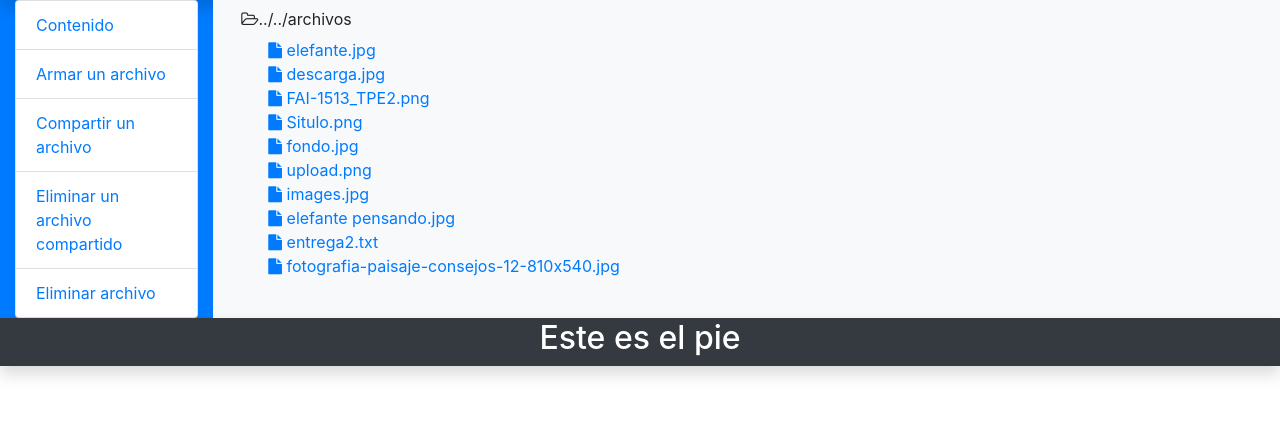
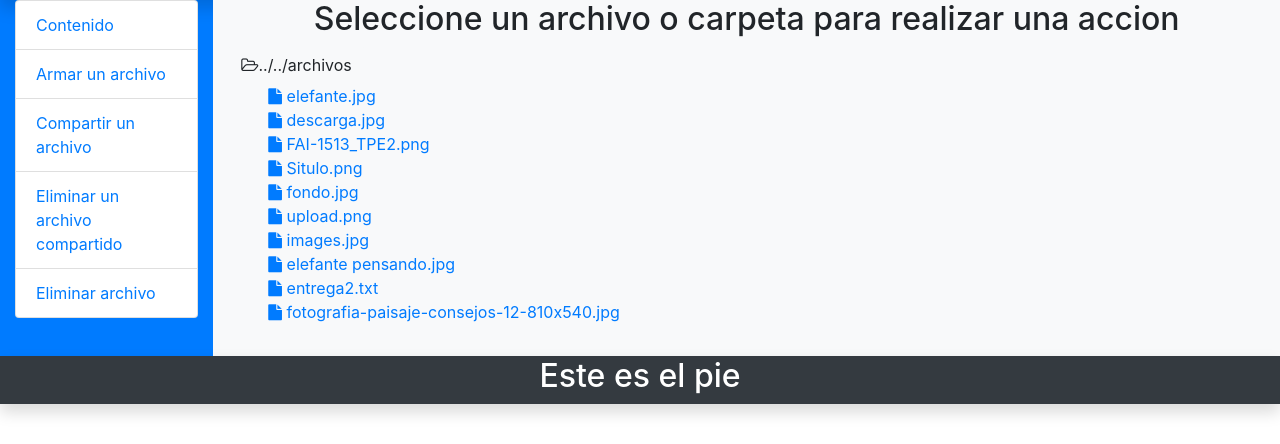
Before and after one commit to wtfranco22/FAI-1513TPE, a PHP site: page /contenido.php in a window 1280 px wide. Shown: the part 58-502 px from the top of the page. Run offline with PHP 8.4, Linux system fonts and the light colour scheme; some libraries are stand-ins or nearby versions.

Commit message:
finalizada la 3era entrega

```diff
--- a/control/archivo.php
+++ b/control/archivo.php
@@ -55,7 +55,7 @@ class archivo
                         "<b>Tipo</b>: " . $tipo . "<br>" .
                         "<b>Tamaño</b>: " . $tam . "MB<br>" .
                         "<b>Carpeta temporal</b>: " . $temp . "<br>" .
-                        "<b>FUTURA UBICACION</b:".$ubicacion."(proximo intento)<br>".
+                        "<b>FUTURA UBICACION</b> :". $ubicacion ." (proximo intento)<br>".
                         "Se ha copiado con exito en " . $dir . $nombre;
                 } else {
                     $error = "ERROR: no se pudo copiar el archivo<br>";
--- a/vista/contenido/contenido.php
+++ b/vista/contenido/contenido.php
@@ -3,6 +3,7 @@ include_once("../estructura/cabecera.php");
 include_once("../../configuracion.php");
 ?>
 <form id="contenido" name="contenido" action="accion.php" method="GET">
+    <h2 class="text-center">Seleccione un archivo o carpeta para realizar una accion</h2>
     <div class="row">
         <div class="col-md-6 form-group">
             <?php
@@ -18,13 +19,13 @@ include_once("../../configuracion.php");
                 $ruta = $archivo["ruta"];
                 $nombre = $archivo["nombre"];
                 $nivel = $archivo["nivel"];
-                if($tempNivel>$nivel ){
-                    echo"</ul>";
+                if ($tempNivel > $nivel) {
+                    echo "</ul>";
                     $tempNivel--;
                 }
                 if ($elemento == "carpeta") {
-                    if($tempNivel==$nivel ){
-                        echo"</ul>";
+                    if ($tempNivel == $nivel) {
+                        echo "</ul>";
                         $tempNivel--;
                     }
                     echo "<a class='btn btn-light' href='#$ruta' onclick='opciones(\"carpeta\",\"$ruta\")'>" .
@@ -33,14 +34,15 @@ include_once("../../configuracion.php");
                     echo "<a href='#$ruta' onclick='opciones(\"archivo\",\"$ruta\")'>" .
                         "<i class='fa fa-file'></i> $nombre</a><br>";
                 }
-                if($tempNivel<$nivel){
-                    echo"<ul>";
+                if ($tempNivel < $nivel) {
+                    echo "<ul>";
                     $tempNivel++;
                 }
             }
             echo "</ul>";
             ?>
         </div>
+
         <div class="col-md-6 form-group" id="funcioncarpeta" style="display: none;">
             <h1 class="text-center">carpeta</h1>
             <div class="row">
@@ -80,7 +82,7 @@ include_once("../../configuracion.php");
                 <div class="col-md-6">
                     <button type="button" class="btn btn-dark btn-block" data-toggle="collapse" data-target="#eliminarArchivo">Eliminar archivo</button>
                     <div id="eliminarArchivo" class="collapse">
-                        <button onclick="redireccionar('eliminararchivo')" type="button" class=" fa fa-pencil btn btn-primary btn-block"> Eliminar archivo</button>
+                        <button onclick="redireccionar('eliminararchivo')" type="button" class=" fa fa-trash-o btn btn-primary btn-block"> Eliminar archivo</button>
                     </div>
                 </div>
             </div>
@@ -88,13 +90,13 @@ include_once("../../configuracion.php");
                 <div class="col-md-6">
                     <button type="button" class="btn btn-dark btn-block" data-toggle="collapse" data-target="#compartirarchivo">Compartir archivo</button>
                     <div id="compartirarchivo" class="collapse">
-                        <button onclick="redireccionar('compartirarchivo')" type="button" class="fa fa-pencil btn btn-primary btn-block">Compartir Archivo</button>
+                        <button onclick="redireccionar('compartirarchivo')" type="button" class="fa fa-share-alt btn btn-primary btn-block">Compartir Archivo</button>
                     </div>
                 </div>
                 <div class="col-md-6">
-                    <button type="button" class="btn btn-dark btn-block" data-toggle="collapse" data-target="#eliminarArchivoCompartido">Eliminar archivo compartido</button>
+                    <button type="button" class="btn btn-dark btn-block" data-toggle="collapse" data-target="#eliminarArchivoCompartido">Dejar de compartir</button>
                     <div id="eliminarArchivoCompartido" class="collapse">
-                        <button onclick="redireccionar('eliminararchivocompartido')" type="button" class="fa fa-pencil btn btn-primary btn-block"> Eliminar archivo compartido</button>
+                        <button onclick="redireccionar('eliminararchivocompartido')" type="button" class="fa fa-stop-circle btn btn-primary btn-block"> Dejar de compartir</button>
                     </div>
                 </div>
             </div>
--- a/vista/contenido/eliminararchivo.php
+++ b/vista/contenido/eliminararchivo.php
@@ -1,7 +1,7 @@
 <?php
 include_once("../estructura/cabecera.php");
 ?>
-<script type="text/javascript">
+<script>
     window.addEventListener("load", function(event) {
         var ref = window.location.href;
         var url = ref.split('.php').pop();
--- a/vista/estructura/cabecera.php
+++ b/vista/estructura/cabecera.php
@@ -5,8 +5,8 @@
     <meta charset="UTF-8">
     <meta name="viewport" content="width=device-width, initial-scale=1.0">
     <title>Practicos Programacion Web dinámica</title>
-    <link rel="stylesheet" type="text/css" href="../vista/css/bootstrap.min.css">
-    <link rel="stylesheet" type="text/css" href="../vista/css/bootstrapValidator.min.css">
+    <link rel="stylesheet" type="text/css" href="../css/bootstrap.min.css">
+    <link rel="stylesheet" type="text/css" href="../css/bootstrapValidator.min.css">
     <link rel="stylesheet" type="text/css" href="https://cdnjs.cloudflare.com/ajax/libs/font-awesome/4.7.0/css/font-awesome.min.css" integrity="sha512-SfTiTlX6kk+qitfevl/7LibUOeJWlt9rbyDn92a1DqWOw9vWG2MFoays0sgObmWazO5BQPiFucnnEAjpAB+/Sw==" crossorigin="anonymous" />
     <script src="../../ckeditor5/ckeditor.js"></script>
     <style type="text/css">
--- a/vista/estructura/lateral.php
+++ b/vista/estructura/lateral.php
@@ -3,7 +3,7 @@
         <div class="list-group">
             <a href="../contenido/contenido.php" class="list-group-item">
                 Contenido</a>
-            <a href="../contenido/armarchivo.php" class="list-group-item">
+            <a href="../contenido/armarchivo.php#0" class="list-group-item">
                 Armar un archivo</a>
             <a href="../contenido/compartirarchivo.php" class="list-group-item">
                 Compartir un archivo</a>
--- a/vista/js/funciones.js
+++ b/vista/js/funciones.js
@@ -99,23 +99,23 @@ function redireccionar(opcion) {
     switch (opcion) {
         case ('creararchivo'):
             var carpeta = document.getElementById('ubicacionarchivo');
-            window.location = "http://localhost/FAI-1513TPE/vista/contenido/armarchivo.php" + carpeta.value + "#0";
+            window.location = "http://localhost/FAI-1513TPE/vista/contenido/armarchivo.php?" + carpeta.value + "#0";
             break;
         case ('modificararchivo'):
             var archivo = document.getElementById('ubicacionmodarchivo');
-            window.location = "http://localhost/FAI-1513TPE/vista/contenido/armarchivo.php" + archivo.value + "#1";
+            window.location = "http://localhost/FAI-1513TPE/vista/contenido/armarchivo.php?" + archivo.value + "#1";
             break;
         case ('eliminararchivo'):
             var archivo = document.getElementById('ubicacionmodarchivo');
-            window.location = "http://localhost/FAI-1513TPE/vista/contenido/eliminararchivo.php" + archivo.value;
+            window.location = "http://localhost/FAI-1513TPE/vista/contenido/eliminararchivo.php?" + archivo.value;
             break;
         case ('compartirarchivo'):
             var archivo = document.getElementById('ubicacionmodarchivo');
-            window.location = "http://localhost/FAI-1513TPE/vista/contenido/compartirarchivo.php";
+            window.location = "http://localhost/FAI-1513TPE/vista/contenido/compartirarchivo.php?";
             break;
         case ('eliminararchivocompartido'):
             var archivo = document.getElementById('ubicacionmodarchivo');
-            window.location = "http://localhost/FAI-1513TPE/vista/contenido/eliminararchivocompartido.php" + archivo.value;
+            window.location = "http://localhost/FAI-1513TPE/vista/contenido/eliminararchivocompartido.php?" + archivo.value;
             break;
         default:
             alert('EEEEEERRRRRRROOOOOOOOOOOORRRRR');
```
Also changed, not shown: vista/contenido/armarchivo.php (+4 -3 lines).
